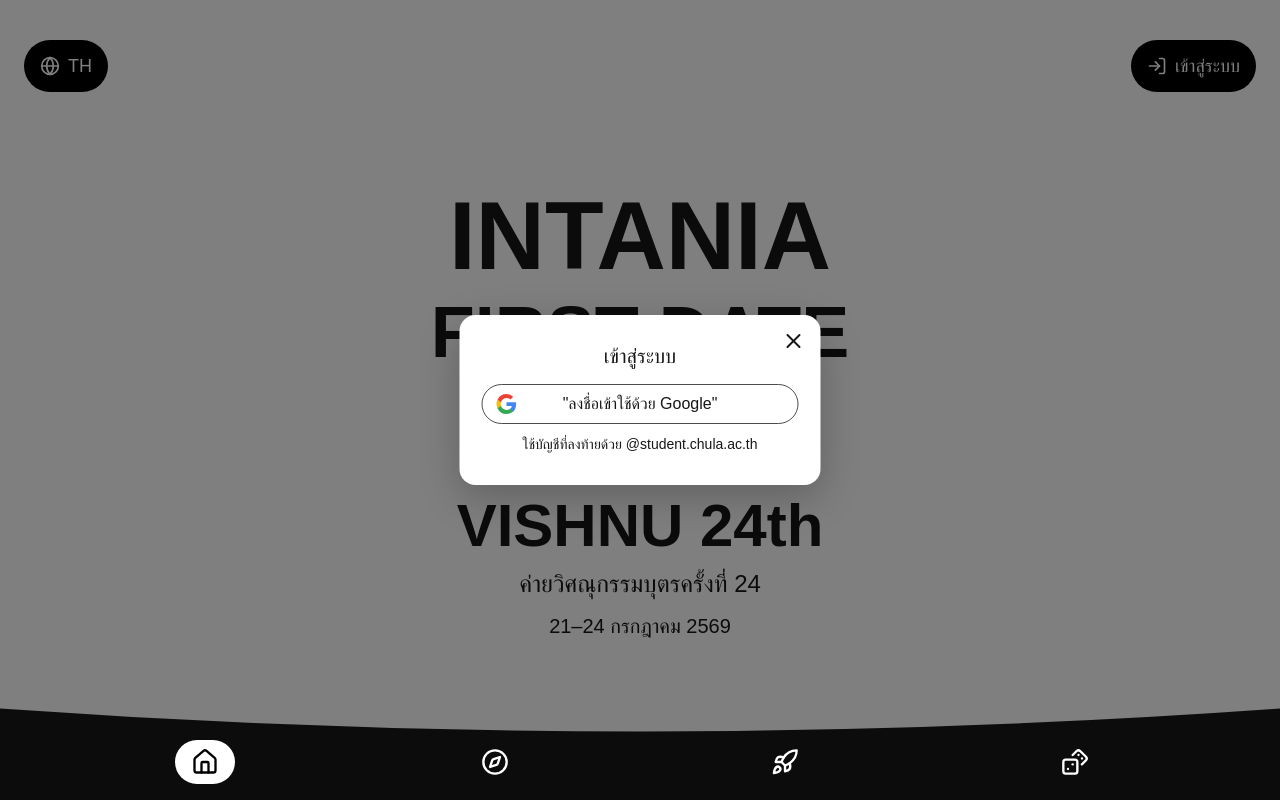
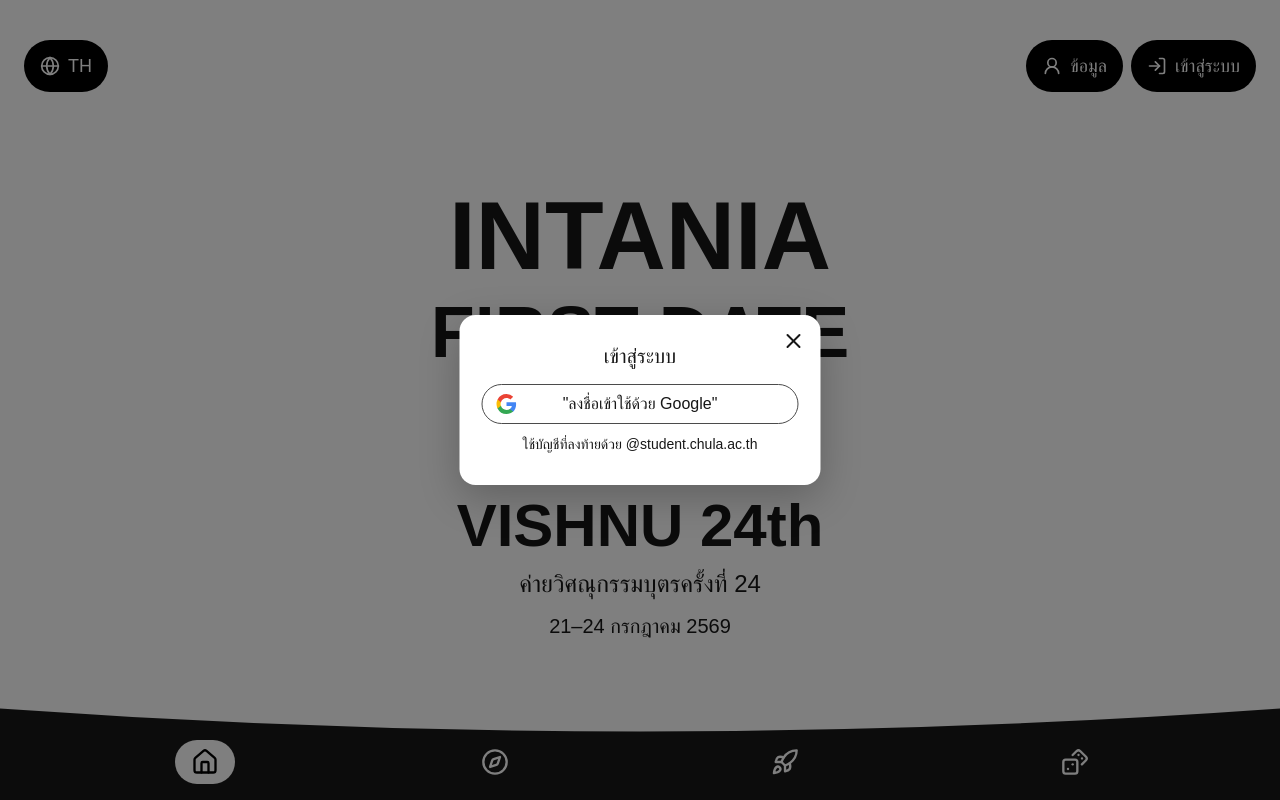
Before and after one commit to IT-Vishnu24th/vishnu24th-website, a Next.js app: page / in a window 1280 px wide. Both pictures are taken after a click on the button "เข้าสู่ระบบ". Shown: the top 800 px of the page. Built offline with nearby package versions, Linux system fonts and the light colour scheme; no server answers.

Commit message:
feat: add user info modal

```diff
--- a/package.json
+++ b/package.json
@@ -21,6 +21,7 @@
     "firebase": "^12.14.0",
     "firebase-admin": "^14.0.0",
     "lucide-react": "^1.18.0",
+    "motion": "^12.40.0",
     "next": "16.2.9",
     "radix-ui": "^1.6.0",
     "react": "19.2.4",
--- a/src/components/Headers.tsx
+++ b/src/components/Headers.tsx
@@ -1,11 +1,15 @@
 import { LoginButton } from "@/features/auth/components/LoginButton"
 import { LanguageChangerButton } from "@/features/i18n/components/LanguageChangerButton"
+import { UserInfoButton } from "@/features/userInfo/components/UserInfoButton"
 
 export const Header = () => {
   return (
     <div className="flex justify-between items-center">
       <LanguageChangerButton />
-      <LoginButton />
+      <div className="flex items-center gap-2">
+        <UserInfoButton />
+        <LoginButton />
+      </div>
     </div>
   )
 }
--- a/src/components/Modal.tsx
+++ b/src/components/Modal.tsx
@@ -1,17 +1,42 @@
 "use client"
 
 import * as Dialog from "@radix-ui/react-dialog"
+import { AnimatePresence, motion } from "motion/react"
+
 import { useModalStore } from "@/stores/modalStore"
 
 export function Modal() {
   const { isOpen, component, close } = useModalStore()
 
   return (
-    <Dialog.Root open={isOpen} onOpenChange={close}>
-      <Dialog.Portal>
-        <Dialog.Overlay className="fixed inset-0 bg-black/50" />
-        <Dialog.Content>{component}</Dialog.Content>
-      </Dialog.Portal>
+    <Dialog.Root open={isOpen} onOpenChange={(open) => !open && close()}>
+      <AnimatePresence>
+        {isOpen && component && (
+          <Dialog.Portal forceMount>
+            <Dialog.Overlay asChild forceMount>
+              <motion.div
+                className="fixed inset-0 z-50 bg-black/50"
+                initial={{ opacity: 0 }}
+                animate={{ opacity: 1 }}
+                exit={{ opacity: 0 }}
+                transition={{ duration: 0.18, ease: "easeOut" }}
+              />
+            </Dialog.Overlay>
+
+            <Dialog.Content asChild forceMount>
+              <motion.div
+                className="fixed inset-0 z-50 pointer-events-none focus-visible:outline-none"
+                initial={{ opacity: 0, y: 24, scale: 0.98 }}
+                animate={{ opacity: 1, y: 0, scale: 1 }}
+                exit={{ opacity: 0, y: 16, scale: 0.98 }}
+                transition={{ duration: 0.28, ease: [0.16, 1, 0.3, 1] }}
+              >
+                <div className="pointer-events-auto">{component}</div>
+              </motion.div>
+            </Dialog.Content>
+          </Dialog.Portal>
+        )}
+      </AnimatePresence>
     </Dialog.Root>
   )
 }
--- a/src/features/auth/components/LoginModal.tsx
+++ b/src/features/auth/components/LoginModal.tsx
@@ -4,6 +4,7 @@ import * as Dialog from "@radix-ui/react-dialog"
 import { X } from "lucide-react"
 import { GoogleIcon } from "@/components/icon/GoogleIcon"
 import useAuth from "@/hooks/useAuth"
+import { modalStore } from "@/stores/modalStore"
 
 interface LoginModalProps {
   callbackUrl?: string
@@ -13,15 +14,14 @@ export const LoginModal = ({ callbackUrl = "/" }: LoginModalProps) => {
   const { signInWithGoogle } = useAuth()
   return (
     <section className="fixed left-1/2 top-1/2 min-h-42.5 w-[calc(100%-2rem)] max-w-90.25 -translate-x-1/2 -translate-y-1/2 rounded-2xl bg-white px-5.5 pb-6 pt-6.75 text-[#171717] shadow-[0_12px_40px_rgba(0,0,0,0.24)]">
-      <Dialog.Close asChild>
       <button
         type="button"
         aria-label="ปิดหน้าต่างเข้าสู่ระบบ"
+        onClick={modalStore.close}
         className="absolute right-2.75 top-2.5 grid size-8 cursor-pointer place-items-center rounded-full transition-colors hover:bg-black/5 focus-visible:outline-2 focus-visible:outline-offset-2 focus-visible:outline-black"
       >
         <X aria-hidden="true" className="size-6" strokeWidth={2} />
       </button>
-      </Dialog.Close>
 
       <Dialog.Title className="text-center text-xl font-normal leading-7">เข้าสู่ระบบ</Dialog.Title>
       <Dialog.Description className="sr-only">
--- /dev/null
+++ b/src/features/userInfo/components/UserInfoButton.tsx
@@ -0,0 +1,19 @@
+"use client"
+
+import { UserRound } from "lucide-react"
+
+import { UserInfoModal } from "@/features/userInfo/components/UserInfoModal"
+import { modalStore } from "@/stores/modalStore"
+
+export const UserInfoButton = () => {
+  return (
+    <button
+      type="button"
+      onClick={() => modalStore.open(<UserInfoModal />)}
+      className="flex items-center gap-2 rounded-4xl bg-black px-4 py-3 text-white transition hover:bg-neutral-800"
+    >
+      <UserRound size={20} />
+      <span className="text-lg">ข้อมูล</span>
+    </button>
+  )
+}
--- /dev/null
+++ b/src/features/userInfo/components/UserInfoModal.tsx
@@ -0,0 +1,39 @@
+"use client"
+
+import * as Dialog from "@radix-ui/react-dialog"
+import { X } from "lucide-react"
+
+import { UserInfoSection } from "@/features/userInfo/components/UserInfoSection"
+import { UserProfileSection } from "@/features/userInfo/components/UserProfileSection"
+import { YarnSection } from "@/features/userInfo/components/YarnSection"
+import { modalStore } from "@/stores/modalStore"
+import { getMockUser } from "../const/mock"
+
+export const UserInfoModal = () => {
+  const displayUser = getMockUser()
+
+  return (
+    <section className="fixed inset-y-0 left-1/2 z-60 min-h-svh w-full max-w-98.25 -translate-x-1/2 overflow-y-auto bg-white text-black focus-visible:outline-none">
+      <Dialog.Title className="sr-only">ข้อมูลนิสิต</Dialog.Title>
+      <Dialog.Description className="sr-only">
+        แสดงข้อมูลนิสิต กลุ่ม ยาน และข้อมูลส่วนตัว
+      </Dialog.Description>
+
+      <div className="flex items-center justify-between px-4.5 pt-12">
+        <div></div>
+        <button
+          type="button"
+          aria-label="ปิด"
+          onClick={modalStore.close}
+          className="grid size-11.5 cursor-pointer place-items-center rounded-full bg-[#2d2d2d] text-white transition hover:bg-neutral-800 focus-visible:outline-2 focus-visible:outline-offset-2 focus-visible:outline-black"
+        >
+          <X aria-hidden="true" size={25} strokeWidth={2.2} />
+        </button>
+      </div>
+
+      <UserProfileSection user={displayUser} />
+      <YarnSection user={displayUser} />
+      <UserInfoSection user={displayUser} />
+    </section>
+  )
+}
--- /dev/null
+++ b/src/features/userInfo/components/UserInfoSection.tsx
@@ -0,0 +1,37 @@
+import type { User } from "@/types/user"
+import { Fragment } from "react"
+import { mockRows } from "../const/mock"
+
+type UserInfoSectionProps = {
+  user: User
+}
+
+export const UserInfoSection = ({ user }: UserInfoSectionProps) => {
+  return (
+    <section className="mt-11.75 w-full pb-8">
+      <div className="text-center">
+        <p className="font-serif text-[25px] leading-none tracking-[-0.03em]">รหัสนิสิต</p>
+        <p className="mt-1 text-[19px] leading-none">{user.id}</p>
+
+        <p className="mt-4.75 font-serif text-[25px] leading-none tracking-[-0.03em]">ภาควิชา</p>
+        <p className="mt-1 text-[19px] leading-none">{user.departmentTh}</p>
+      </div>
+
+      <div className="mx-3 mt-12.25 rounded-[11px] bg-[#e9e9e9] px-6.25 pb-5.25 pt-5.5">
+        <dl className="grid grid-cols-2 gap-x-9 gap-y-5 text-[17px] leading-[1.2]">
+          {mockRows.map((row, index) => (
+            <Fragment key={row.map((item) => item.label).join("-")}>
+              {(index === 2 || index === 4) && <div className="col-span-2 h-px bg-white" />}
+              {row.map((item) => (
+                <div key={item.label} className="min-w-0">
+                  <dt>{item.label}</dt>
+                  <dd>{item.value}</dd>
+                </div>
+              ))}
+            </Fragment>
+          ))}
+        </dl>
+      </div>
+    </section>
+  )
+}
--- /dev/null
+++ b/src/features/userInfo/components/UserProfileSection.tsx
@@ -0,0 +1,21 @@
+import type { User } from "@/types/user"
+import Image from "next/image"
+
+type UserProfileSectionProps = {
+  user: User
+}
+
+export const UserProfileSection = ({ user }: UserProfileSectionProps) => {
+  const { title, firstName, surname, nickname } = user.nameTh
+
+  return (
+    <section className="flex w-full flex-col items-center px-7 pt-5.5 text-center">
+      <div className="size-25.75 rounded-full object-cover" />
+
+      <h1 className="mt-7.25 font-serif text-[48px] leading-[0.9] tracking-[-0.04em]">
+        น้อง{nickname}
+      </h1>
+      <p className="mt-2 text-[25px] leading-none tracking-[-0.03em]">{`${firstName} ${surname}`}</p>
+    </section>
+  )
+}
--- /dev/null
+++ b/src/features/userInfo/components/YarnSection.tsx
@@ -0,0 +1,19 @@
+import type { User } from "@/types/user"
+
+type YarnSectionProps = {
+  user: User
+}
+
+export const YarnSection = ({ user }: YarnSectionProps) => {
+  return (
+    <section className="mt-11 w-full text-center">
+      <div className="font-sans text-[25px] font-semibold leading-[0.9] text-[#ff22e6]">
+        <p>ยาน</p>
+        <p>logo</p>
+      </div>
+      <h2 className="mt-2.75 font-serif text-[38px] leading-none tracking-[-0.045em]">
+        {user.group.vesselNameTh}
+      </h2>
+    </section>
+  )
+}
--- /dev/null
+++ b/src/features/userInfo/const/mock.ts
@@ -0,0 +1,50 @@
+import type { User } from "@/types/user"
+
+export const getMockUser = (id = "1234567890"): User => ({
+  id,
+  role: "participant",
+  nameEn: {
+    title: "Mr.",
+    firstName: "Karen",
+    surname: "Speed",
+    nickname: "Speed",
+  },
+  nameTh: {
+    title: "นาย",
+    firstName: "แคเรน",
+    surname: "สปีด วัดสกีน",
+    nickname: "สปีด",
+  },
+  group: {
+    label: "ยาน",
+    vesselNameEn: "Among Us",
+    vesselNameTh: "ยานอามองอัส",
+    score: 240,
+  },
+  departmentEn: "Information Technology",
+  departmentTh: "เทคโนโลยีสารสนเทศ",
+  prefLanguage: "th",
+})
+
+export const mockRows = [
+  [
+    { label: "pronoun", value: "he/speed" },
+    { label: "วันเกิด", value: "1234567890" },
+  ],
+  [
+    { label: "โรงเรียน", value: "he/speed" },
+    { label: "ศาสนา", value: "1234567890" },
+  ],
+  [
+    { label: "id line", value: "he/speed" },
+    { label: "facebook", value: "1234567890" },
+  ],
+  [
+    { label: "เบอร์ติดต่อ", value: "065-111-6767" },
+    { label: "เบอร์ติดต่อฉุกเฉิน", value: "123-456-7890 (แม่)" },
+  ],
+  [
+    { label: "โรคประจำตัว", value: "SUIIIII" },
+    { label: "ยาประจำตัว", value: "Ronaldo" },
+  ],
+]
```
Also changed, not shown: 1 other file (tests, documents, lock files or other folders). Lines whose indentation alone changed are shown as unchanged.
